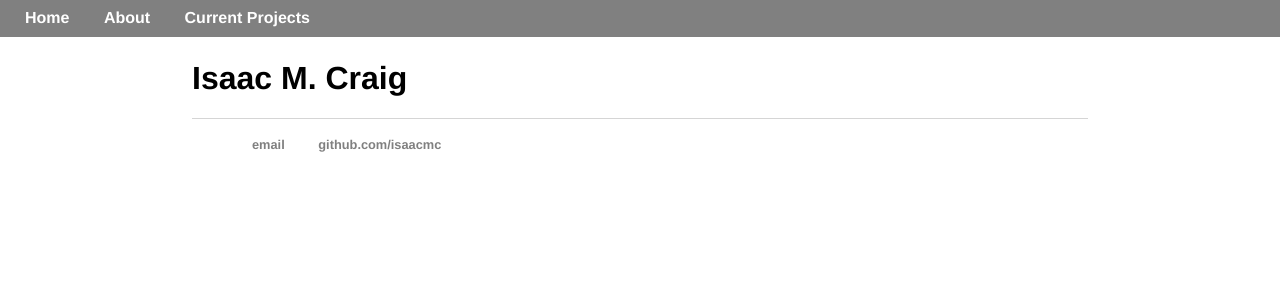
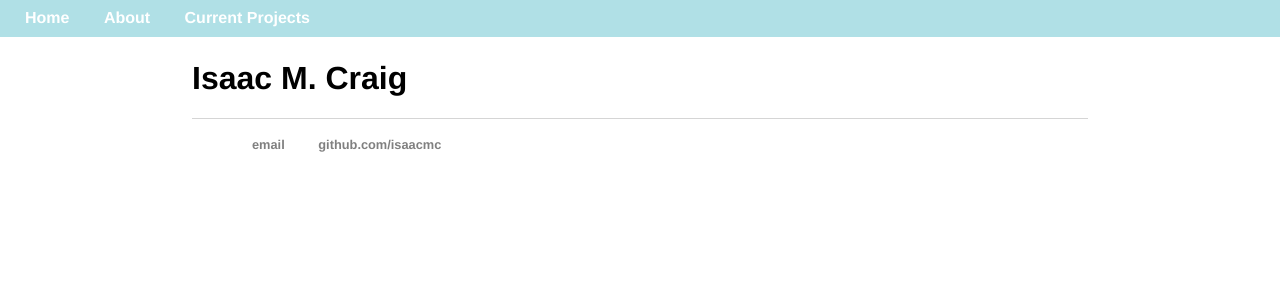
Before and after one commit to isundberg/isaacmc.github.io, a Jekyll site: the page built from index.html, in a window 1280 px wide. Shown: the top 300 px of the page. Built offline with Jekyll 4.4.1, drawn with Linux system fonts in a browser that asks for light colours.

Commit message:
Update main.css

```diff
--- a/css/main.css
+++ b/css/main.css
@@ -14,7 +14,7 @@ nav ul {
     left:0;
     width: 100%;
     padding: 10px;
-    background: gray;
+    background: powderblue;
 }
 
 footer ul {
```
